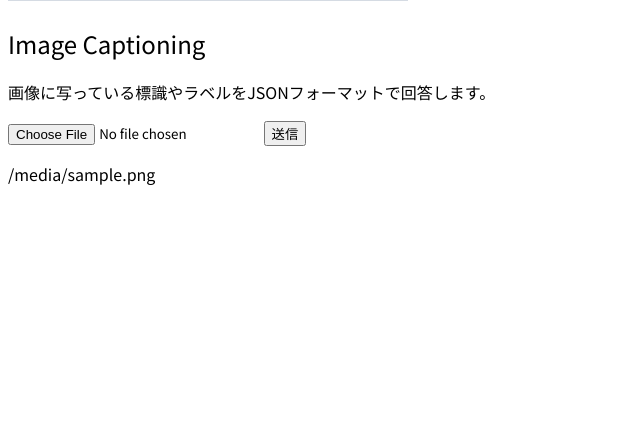
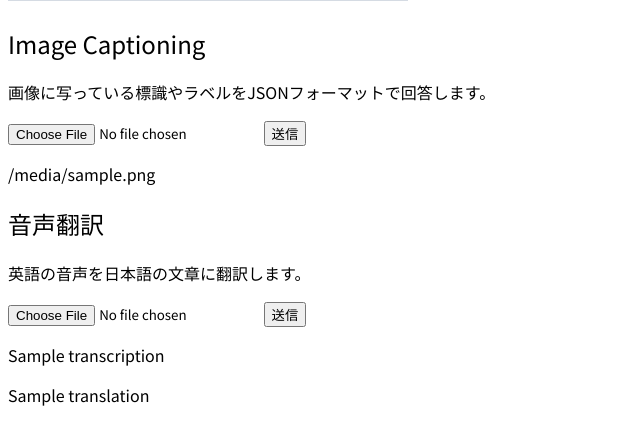
Before and after one commit to hayatoshibahara/openai-fastapi-example, a FastAPI app: template templates/index.html in a window 1280 px wide. Shown: the part 706-1129 px from the top of the page, without its empty margins (0-640 px from the left). Before the commit the page ends 891 px from the top, so only its background shows below. Run offline with FastAPI, Linux system fonts and the light colour scheme; the template is opened without the code that fills it: most values are stand-ins (such as "Sample title", 1, 10 or a date in 2020); grey boxes marked "Sample" are stand-in pictures.

Commit message:
chore: Add transcribe example

```diff
--- a/main.py
+++ b/main.py
@@ -1,4 +1,5 @@
 import base64
+import os
 
 from dotenv import load_dotenv
 from fastapi import FastAPI, Request, Form, File, UploadFile
@@ -131,7 +132,6 @@ async def image_captioning(request: Request, image: UploadFile = File(...)):
     )
 
     image_caption = response.choices[0].message.content
-    print(image_caption)
 
     return templates.TemplateResponse(
         "index.html",
@@ -139,6 +139,46 @@ async def image_captioning(request: Request, image: UploadFile = File(...)):
     )
 
 
+@app.post("/transcribe", response_class=HTMLResponse)
+async def transcribe(request: Request, audio: UploadFile = File(...)):
+    wav = await audio.read()
+    if not audio.filename.endswith(".wav"):
+        return "WAV形式でアップロードしてください"
+
+    wav_path = os.path.join("upload", audio.filename)
+    with open(wav_path, "wb") as file:
+        file.write(wav)
+
+    wav_loaded = open(wav_path, "rb")
+    transcription = client.audio.transcriptions.create(
+        model="whisper-1",
+        file=wav_loaded,
+    )
+
+    response = client.chat.completions.create(
+        model="gpt-4o-mini",
+        messages=[
+            {
+                "role": "system",
+                "content": "あなたは会議の内容を正確に翻訳するAIです。",
+            },
+            {"role": "user", "content": f"議事録を日本語に翻訳: {transcription.text}"},
+        ],
+    )
+
+    translation = response.choices[0].message.content
+
+    return templates.TemplateResponse(
+        "index.html",
+        {
+            "request": request,
+            "transcription": transcription.text,
+            "translation": translation,
+        },
+    )
+
+
 if __name__ == "__main__":
     load_dotenv(override=True)
+    os.makedirs("upload", exist_ok=True)
     uvicorn.run("main:app", host="localhost", port=8000, reload=True)
--- a/templates/index.html
+++ b/templates/index.html
@@ -57,5 +57,16 @@
     {% if image_caption %}
     <p class="message">{{ image_caption }}</p>
     {% endif %}
+    <h2>音声翻訳</h2>
+    <p>英語の音声を日本語の文章に翻訳します。</p>
+    <form action="transcribe" method="post" enctype="multipart/form-data">
+      <input type="file" name="audio" accept="audio/wav" required />
+      <input type="submit" value="送信" />
+    </form>
+    {% if transcription %}
+    <p class="message">{{ transcription }}</p>
+    {% endif %} {% if translation %}
+    <p class="message">{{ translation }}</p>
+    {% endif %}
   </body>
 </html>
```
Also changed, not shown: 2 other files.
